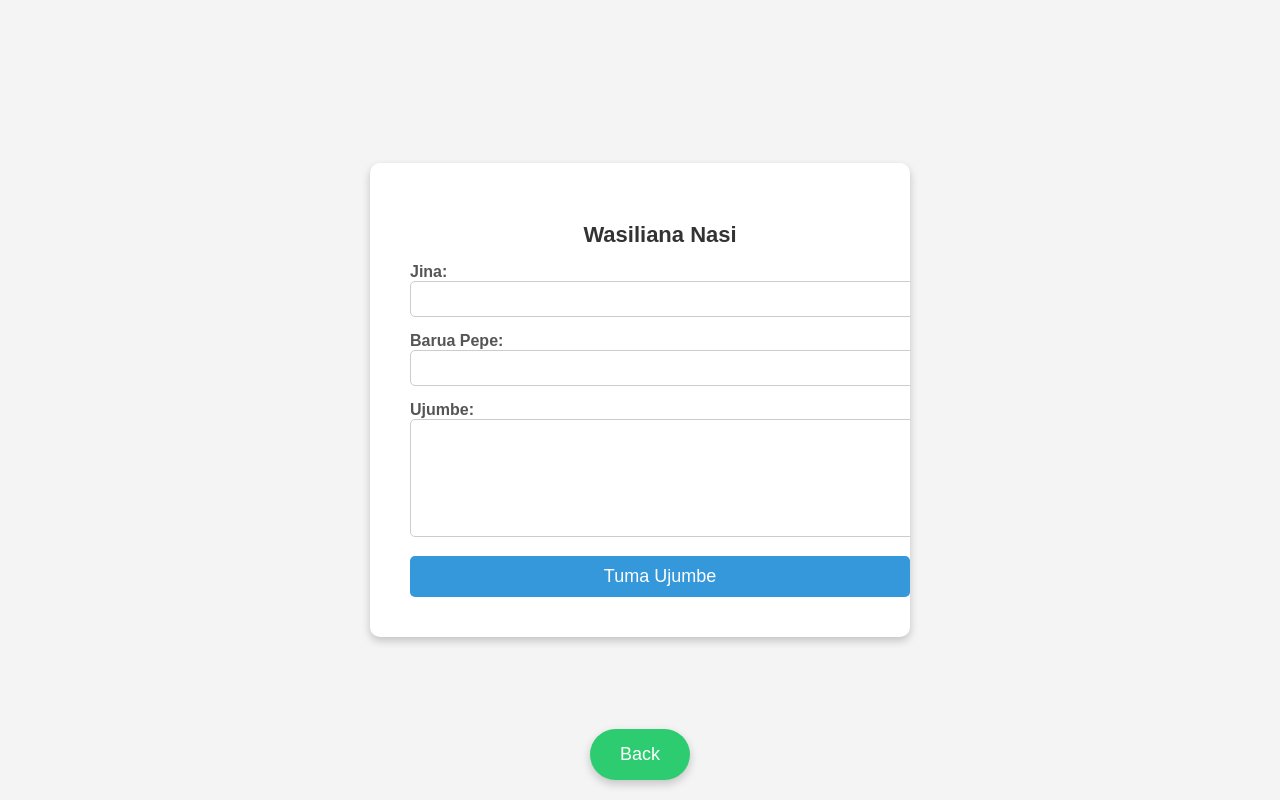
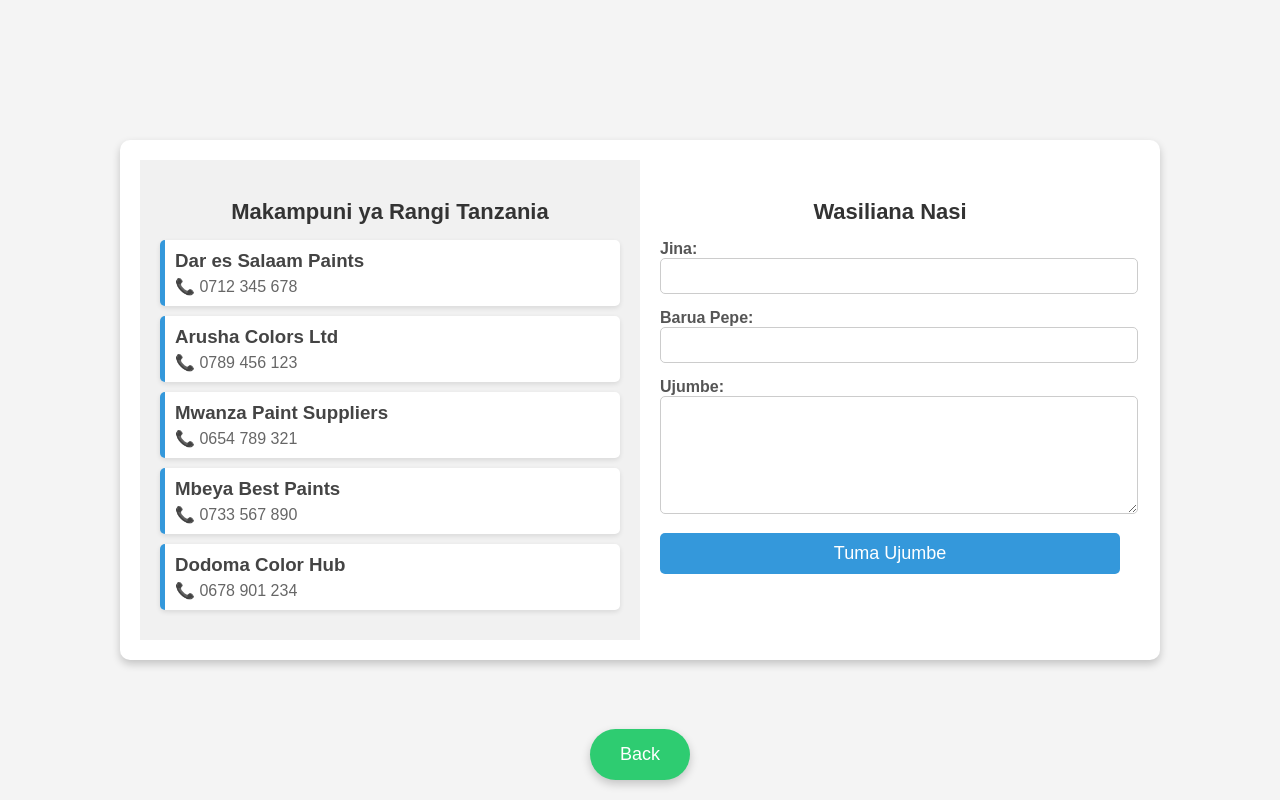
Before and after one commit to root459/colornet-, a plain HTML site: page contactus.html in a window 1280 px wide. Drawn offline with Linux system fonts and the light colour scheme.

Commit message:
Update contactus.html

```diff
--- a/contactus.html
+++ b/contactus.html
@@ -40,22 +40,54 @@
 
         /* Main container */
         .container {
-            width: 50%;
-            max-width: 500px;
+            display: flex;
+            width: 80%;
+            max-width: 1000px;
             background: white;
             border-radius: 10px;
             box-shadow: 0 4px 8px rgba(0, 0, 0, 0.2);
             overflow: hidden;
             padding: 20px;
+        }
+
+        /* Left section - Companies */
+        .companies {
+            width: 50%;
+            background: #f1f1f1;
+            padding: 20px;
+        }
+
+        .companies h2 {
+            font-size: 22px;
+            margin-bottom: 15px;
+            color: #333;
             text-align: center;
         }
 
-        /* Contact Form */
+        .company {
+            background: white;
+            padding: 10px;
+            margin-bottom: 10px;
+            border-left: 5px solid #3498db;
+            border-radius: 5px;
+            box-shadow: 0 2px 5px rgba(0, 0, 0, 0.1);
+        }
+
+        .company h3 {
+            margin: 0;
+            color: #444;
+        }
+
+        .company p {
+            margin: 5px 0 0;
+            color: #666;
+        }
+
+        /* Right section - Contact Form */
         .contact-form {
-            width: 100%;
+            width: 50%;
             padding: 20px;
             background: #fff;
-            margin: auto;
         }
 
         .contact-form h2 {
@@ -132,6 +164,37 @@
 <body>
 
     <div class="container">
+        <!-- Left: Companies List -->
+        <div class="companies">
+            <h2>Makampuni ya Rangi Tanzania</h2>
+
+            <div class="company">
+                <h3>Dar es Salaam Paints</h3>
+                <p>📞 0712 345 678</p>
+            </div>
+
+            <div class="company">
+                <h3>Arusha Colors Ltd</h3>
+                <p>📞 0789 456 123</p>
+            </div>
+
+            <div class="company">
+                <h3>Mwanza Paint Suppliers</h3>
+                <p>📞 0654 789 321</p>
+            </div>
+
+            <div class="company">
+                <h3>Mbeya Best Paints</h3>
+                <p>📞 0733 567 890</p>
+            </div>
+
+            <div class="company">
+                <h3>Dodoma Color Hub</h3>
+                <p>📞 0678 901 234</p>
+            </div>
+        </div>
+
+        <!-- Right: Contact Form -->
         <div class="contact-form">
             <h2>Wasiliana Nasi</h2>
             <form action="submit.php" method="POST">
```
